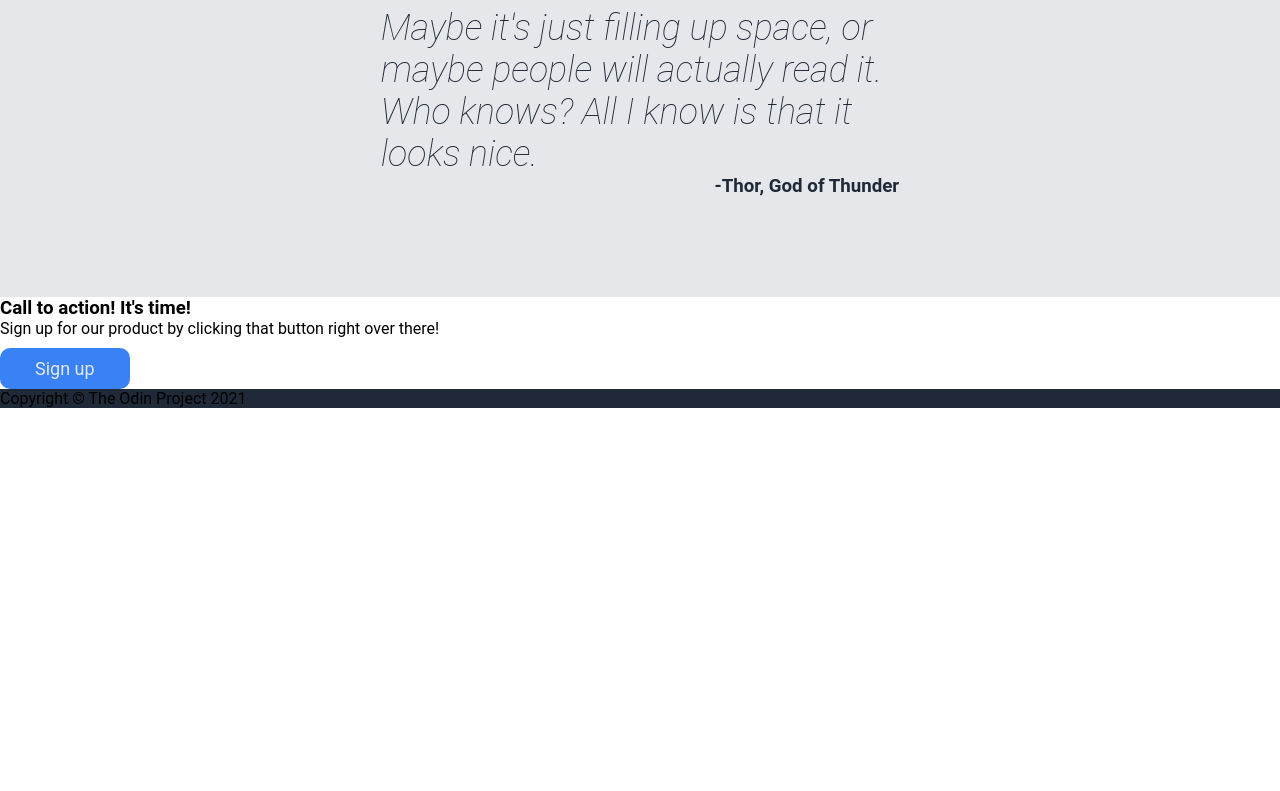
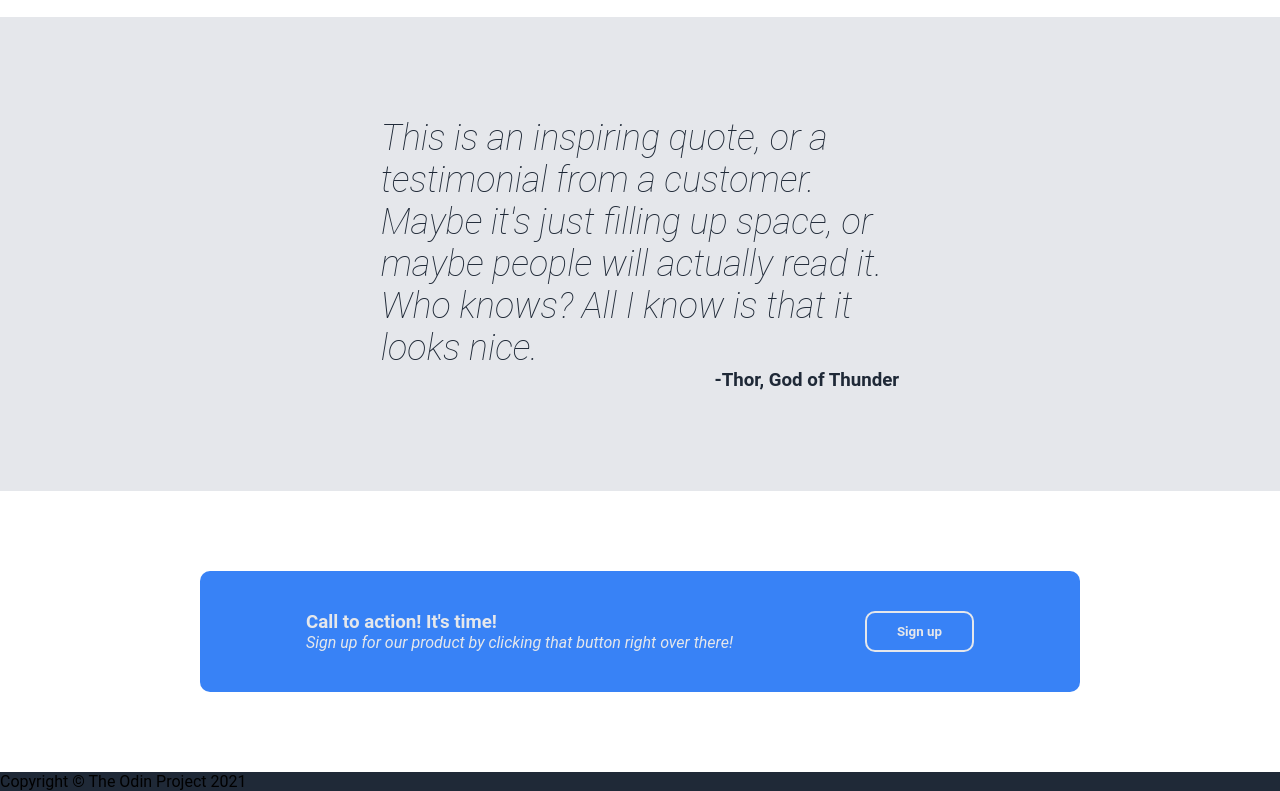
Before and after one commit to jeffrsnblrdoo/landing-page, a plain HTML site: page index.html in a window 1280 px wide. Shown: the part 1164-1955 px from the top of the page. Before the commit the page ends 1572 px from the top, so only its background shows below. Drawn offline with Linux system fonts and the light colour scheme.

Commit message:
Added style to call to action section.

```diff
--- a/index.html
+++ b/index.html
@@ -59,21 +59,27 @@
             <section id="quote">
                 <div class="content">
                     <p>
-                        This is an inspiring quote, or a testimonial from a
-                        customer. Maybe it's just filling up space, or maybe
-                        people will actually read it. Who knows? All I know is
-                        that it looks nice.
+                        <em>
+                            This is an inspiring quote, or a testimonial from a
+                            customer. Maybe it's just filling up space, or maybe
+                            people will actually read it. Who knows? All I know
+                            is that it looks nice.
+                        </em>
                     </p>
                     <h3>-Thor, God of Thunder</h3>
                 </div>
             </section>
             <section id="cta">
                 <div class="cta-container">
-                    <h3>Call to action! It's time!</h3>
-                    <p>
-                        Sign up for our product by clicking that button right
-                        over there!
-                    </p>
+                    <div class="cta-left">
+                        <h3>Call to action! It's time!</h3>
+                        <p>
+                            <em>
+                                Sign up for our product by clicking that button
+                                right over there!
+                            </em>
+                        </p>
+                    </div>
                     <button>Sign up</button>
                 </div>
             </section>
--- a/style.css
+++ b/style.css
@@ -51,15 +51,17 @@ h1 {
     justify-content: center;
     align-items: center;
     padding: 100px;
-    gap: 30px;
+    gap: 50px;
     flex-wrap: wrap;
 }
 
 .left {
-    width: 25%;
+    flex-shrink: 1;
+    flex-basis: 550px;
+    flex-grow: 0;
 }
 
-button {
+.left button {
     background-color: #3882f6;
     color: #e5e7eb;
     border: none;
@@ -87,6 +89,7 @@ button {
     justify-content: center;
     gap: 50px;
     padding: 40px;
+    flex-wrap: wrap;
 }
 
 .image {
@@ -105,7 +108,6 @@ button {
 
 #quote p {
     font-size: 36px;
-    font-style: italic;
     font-weight: 100;
 }
 
@@ -118,3 +120,25 @@ button {
 }
 
 /* CTA */
+
+#cta {
+    padding: 80px 200px;
+    color: #e5e7eb;
+}
+
+.cta-container {
+    background-color: #3882f6;
+    border-radius: 10px;
+    padding: 40px;
+    display: flex;
+    justify-content: space-around;
+}
+
+.cta-container button {
+    background-color: #3882f6;
+    color: #e5e7eb;
+    border: 2px solid #e5e7eb;
+    padding: 10px 30px;
+    font-weight: bold;
+    border-radius: 10px;
+}
```
